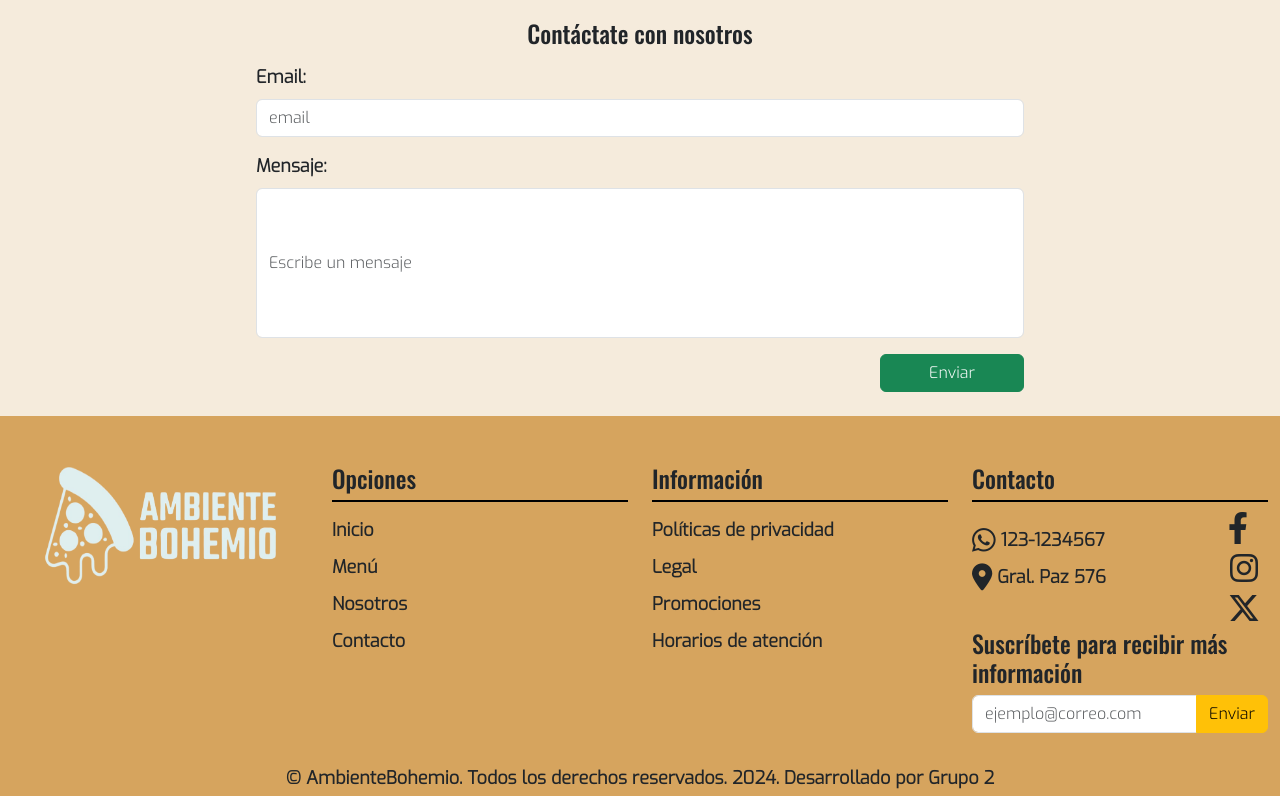
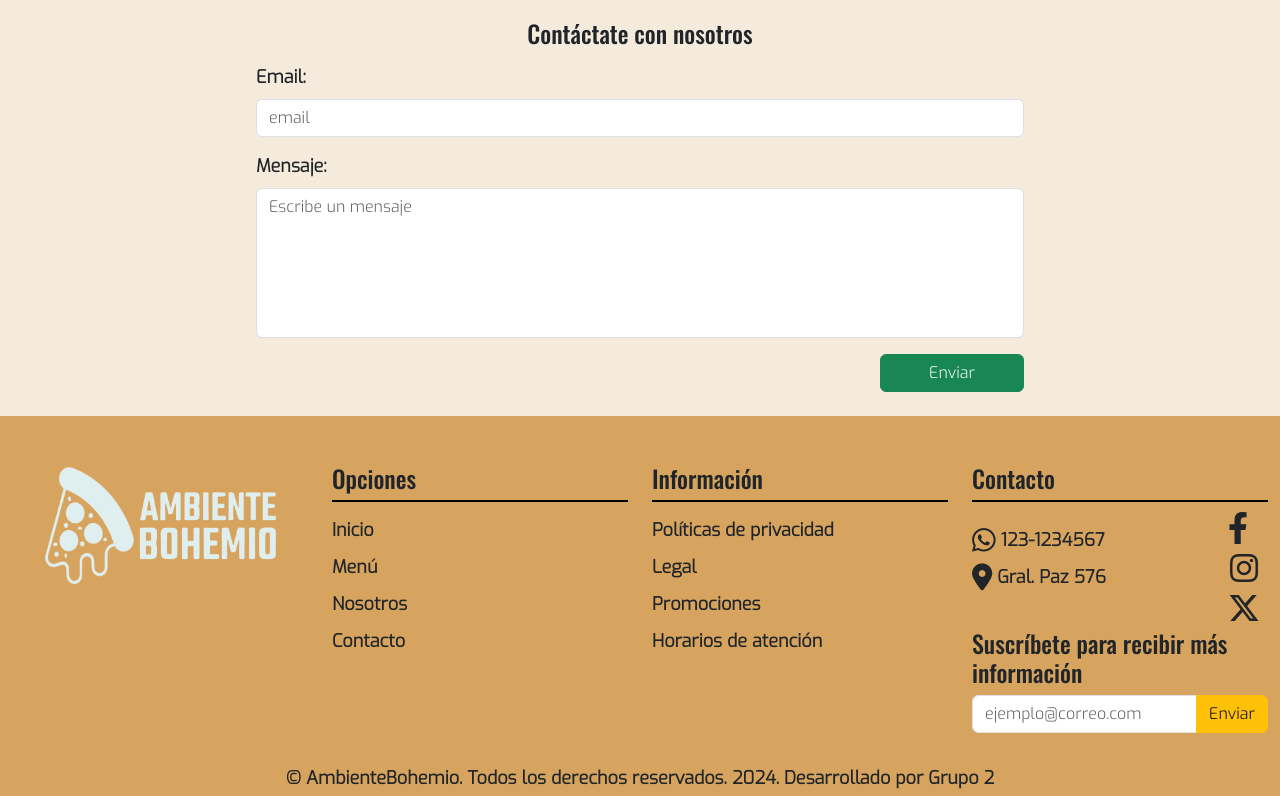
Before and after one commit to brunomry/frontendProyectoFinal_RollingCode, a React (Vite) app: page /contacto in a window 1280 px wide. Shown: the part 1601-2397 px from the top of the page. Built offline with nearby package versions, Linux system fonts and the light colour scheme; no server answers.

Commit message:
se agregó resize: none al style .formContact . textareaContact dentro del stile contacto.css. En el componente Contacto fué modificado el type=textarea porr as=textarea

```diff
--- a/src/components/pages/Contacto.jsx
+++ b/src/components/pages/Contacto.jsx
@@ -93,7 +93,7 @@ const Contacto = () => {
             <Form.Group className="text-start" controlId="formBasicmessage">
               <Form.Label className="fw-bold">Mensaje:</Form.Label>
               <Form.Control
-                type="textarea"
+                as="textarea"
                 placeholder="Escribe un mensaje"
                 className="textareaContact"
                 {...register("mensaje",{
--- a/src/styles/contacto.css
+++ b/src/styles/contacto.css
@@ -53,6 +53,7 @@
 
 .formContact .textareaContact{
   height: 100px;
+  resize: none;
 }
 
 @media all and (min-width:768px){
```
